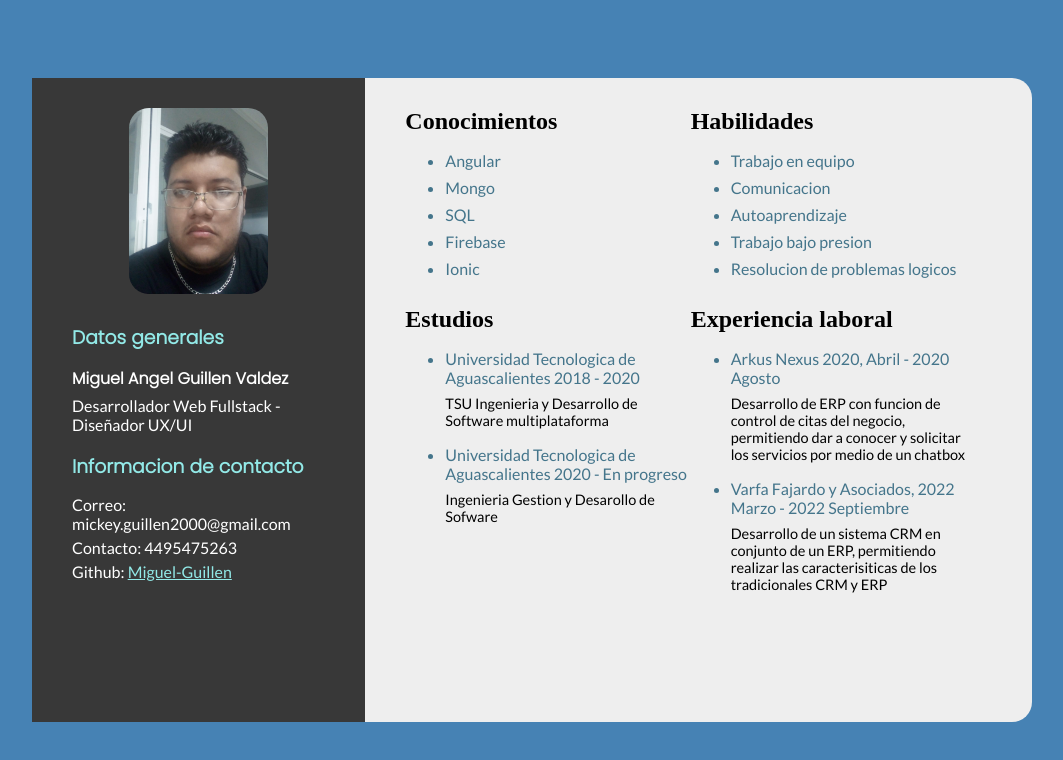
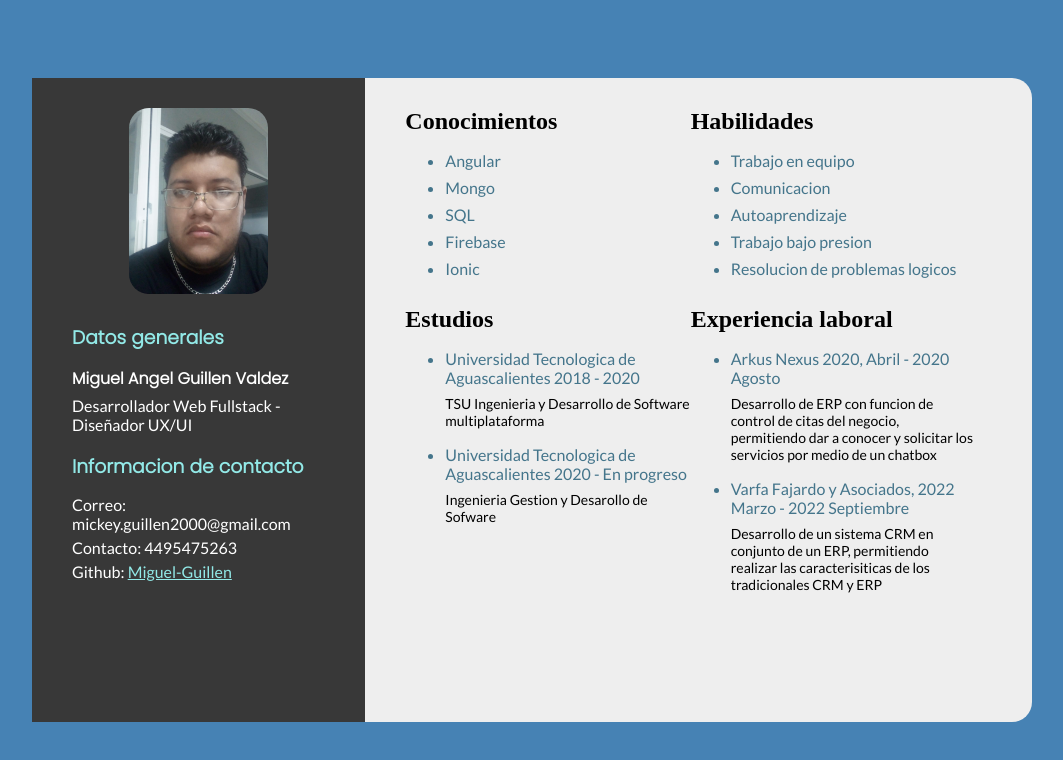
Before and after one commit to Miguel-Guillen/Curriculum, a plain HTML site: page index.html in a window 1280 px wide. Shown: the whole page, without its empty margins (108-1171 px from the left). Drawn offline with Linux system fonts and the light colour scheme.

Commit message:
cambios hechos

```diff
--- a/styles.css
+++ b/styles.css
@@ -89,6 +89,6 @@ h3, h4, h5 {
 }
 .section-2 .conocimientos div ul p {
     color: #000;
-    font-size: 14.5px;
+    font-size: 14px;
     margin: 8px 0;
 }
```
